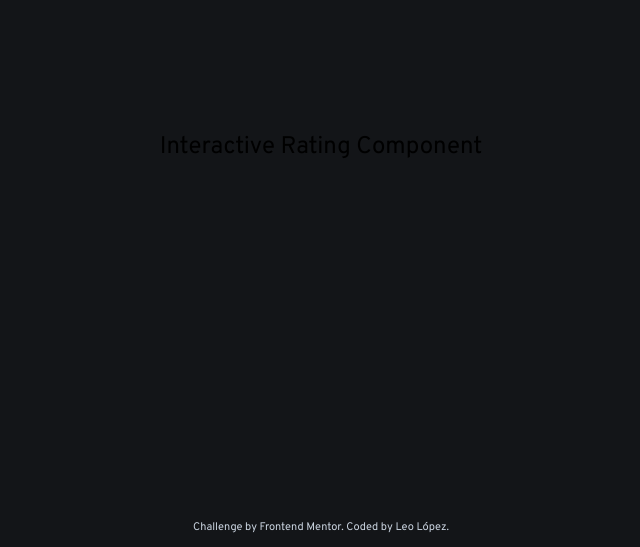
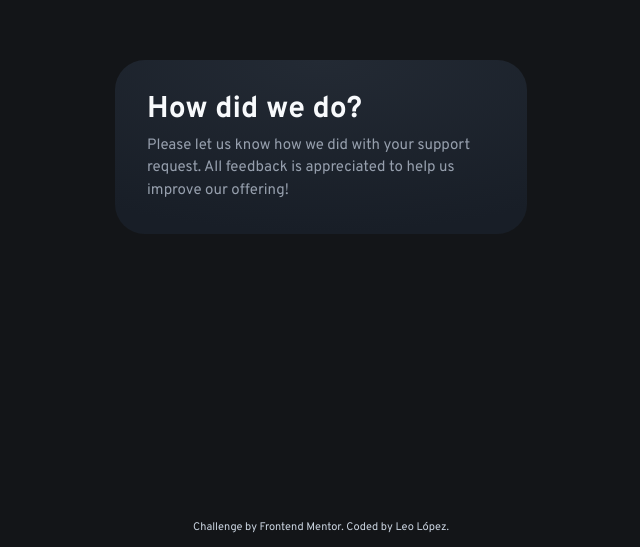
Before and after one commit to Ciensprog/FM-004-Interactive-Rating-Component, a React (Vite) app: page / in a window 1280 px wide. Shown: the part 253-800 px from the top of the page, without its empty margins (319-959 px from the left). Built offline with nearby package versions, Linux system fonts and the light colour scheme.

Commit message:
feat: add title and description

```diff
--- a/src/App.tsx
+++ b/src/App.tsx
@@ -1,4 +1,4 @@
-import { Attribution } from './components/Attribution'
+import { Attribution } from '@/components/Attribution'
 
 /*
 |-------------------------------------------------------------------------------
@@ -10,7 +10,13 @@ export function App() {
   return (
     <>
       <main className="my-10 z-10">
-        <h1 className="font-medium text-2xl">Interactive Rating Component</h1>
+        <div className="bg-[radial-gradient(98.96%_98.96%_at_50%_0%,#232A34_0%,#181E27_100%)] p-8 rounded-[1.875rem] max-w-[25.75rem]">
+          <h1 className="font-bold text-3xl text-slate-50">How did we do?</h1>
+          <p className="mt-[0.4375rem] text-[0.9375rem] text-grey-light">
+            Please let us know how we did with your support request. All
+            feedback is appreciated to help us improve our offering!
+          </p>
+        </div>
       </main>
 
       <Attribution />
```
